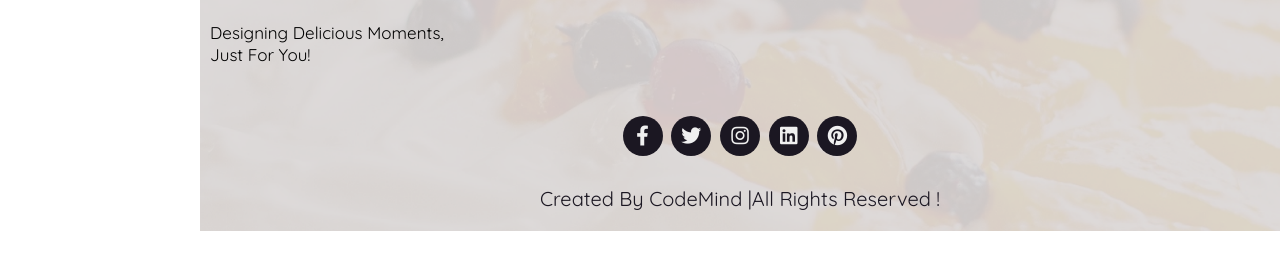
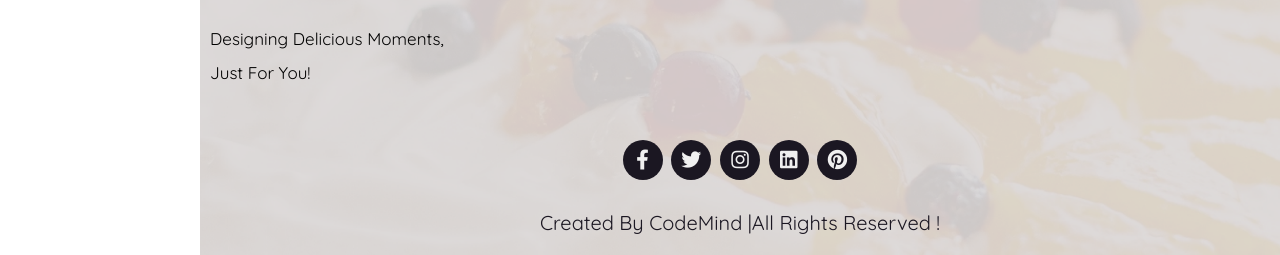
Before and after one commit to DaveyDark/cakery, a Flask app: page / in a window 1280 px wide. Shown: the part 3576-3831 px from the top of the page. Before the commit the page ends 3807 px from the top, so only its background shows below. Run offline with Flask 3, Linux system fonts and the light colour scheme.

Commit message:
Yrr ek aur

```diff
--- a/templates/base.html
+++ b/templates/base.html
@@ -5,7 +5,7 @@
     <meta charset="UTF-8" />
     <meta name="viewport" content="width=device-width, initial-scale=1" />
     <link href="static/css/global.css" rel="stylesheet" />
-    <link rel="stylesheet" href="/static/css/index.css" important!/>
+    <link rel="stylesheet" href="/static/css/index.css" important! />
     {% block head %} {% endblock %}
   </head>
   <body>
@@ -45,7 +45,9 @@
             <h1 class="logoName">Cakery</h1>
           </div>
 
-          <p>Designing delicious moments, just for you!</p>
+          <p style="line-height: 2">
+            Designing delicious moments, just for you!
+          </p>
         </div>
         <div class="box">
           <h3>Quick link</h3>
```
